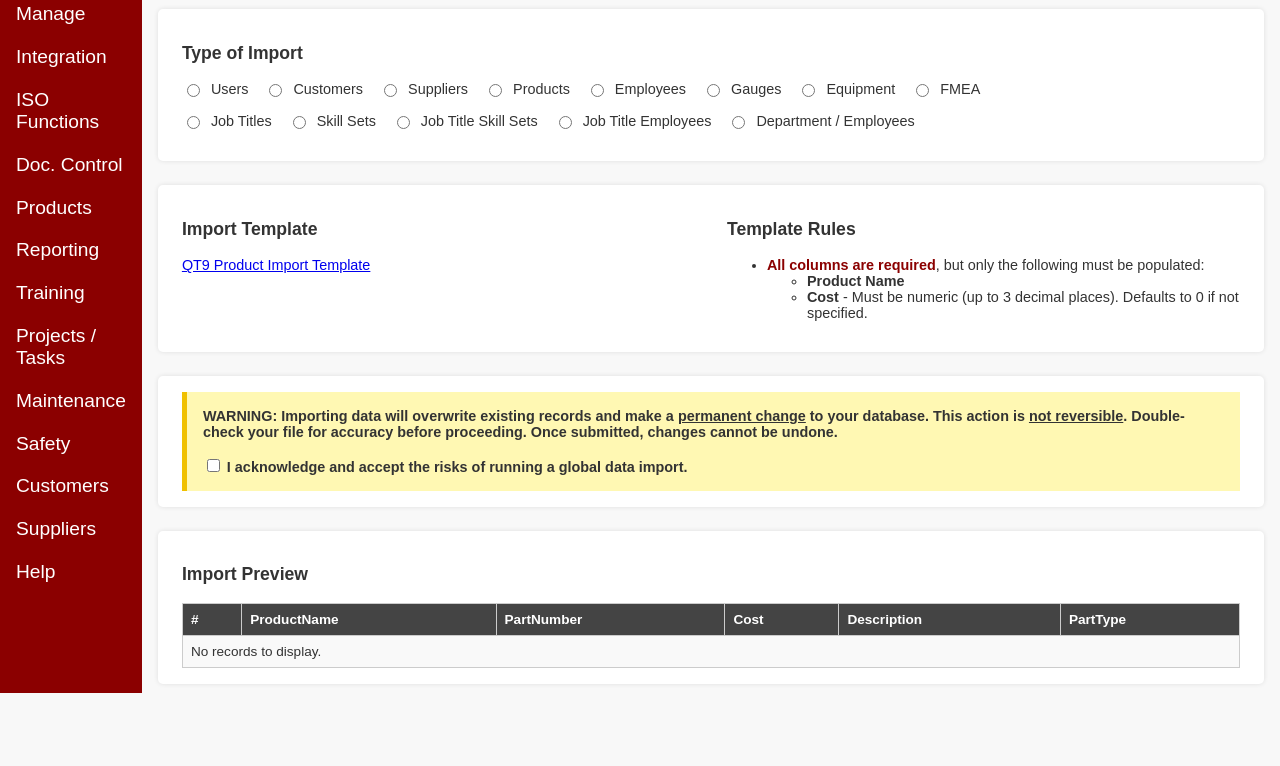
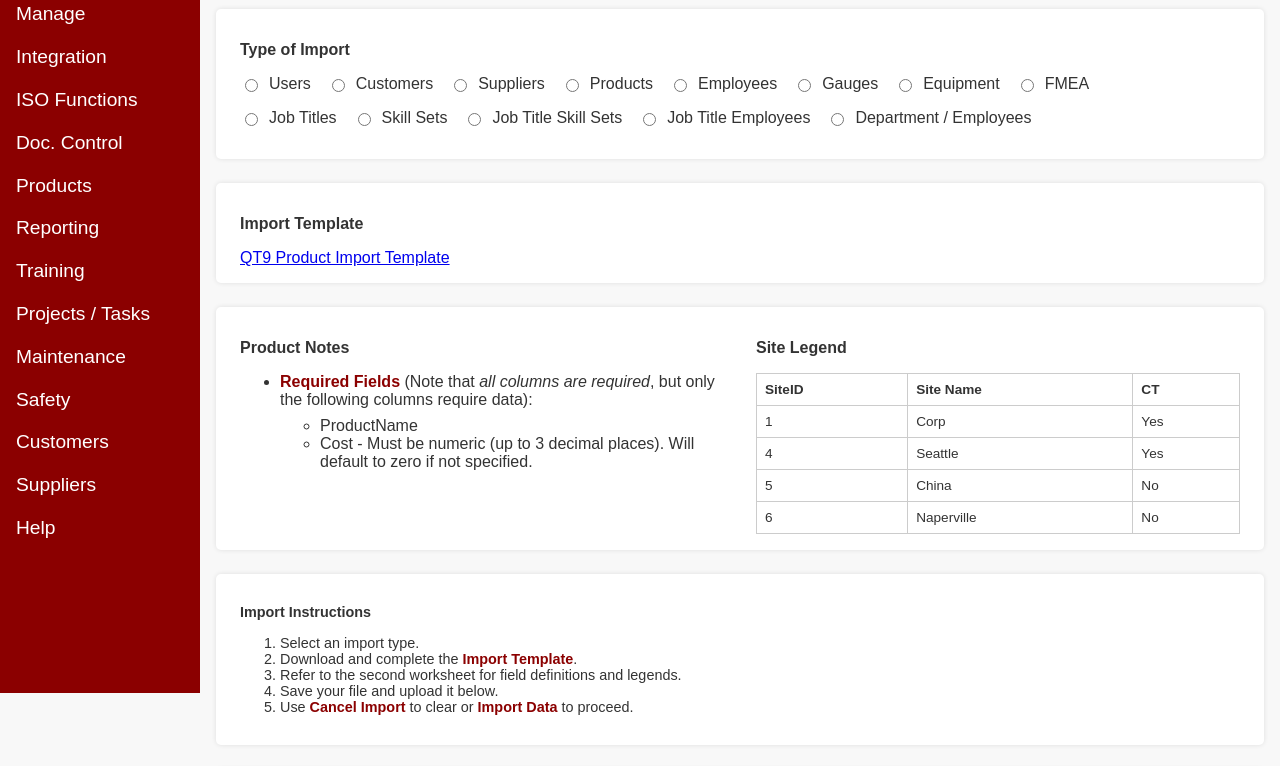
Before and after one commit to spulidoqt9/qt9-import-demo, a plain HTML site: page index.html in a window 1280 px wide. Shown: the part 107-873 px from the top of the page. Drawn offline with Linux system fonts and the light colour scheme.

Commit message:
Add files via upload

```diff
--- a/index.html
+++ b/index.html
@@ -53,10 +53,6 @@
       margin-bottom: 1.5rem;
       border-radius: 5px;
       box-shadow: 0 0 5px rgba(0,0,0,0.1);
-      font-size: 0.9rem;
-    }
-    .cheader {
-      font-size: 1.1rem;
     }
     .import-group {
       display: flex;
@@ -68,6 +64,9 @@
       display: flex;
       align-items: center;
       gap: 0.5rem;
+    }
+    .instructions {
+      font-size: 0.9rem;
     }
     .highlight {
       font-weight: bold;
@@ -82,47 +81,25 @@
     .two-col > div {
       flex: 1;
     }
-    .disclaimer-box {
-      background: #fff8b3;
-      padding: 1rem;
-      border-left: 5px solid #f0c000;
-      font-weight: bold;
+    table {
+      width: 100%;
+      border-collapse: collapse;
+      font-size: 0.85rem;
+    }
+    table, th, td {
+      border: 1px solid #ccc;
+    }
+    th, td {
+      padding: 0.5rem;
+      text-align: left;
+    }
+    ul {
+      margin-top: 0.5rem;
     }
     .upload-section input[type="file"] {
       margin-top: 0.5rem;
     }
-    .upload-section input[type="checkbox"] {
-      margin-right: 0.5rem;
-    }
-    .preview-section table {
-      width: 100%;
-      border-collapse: collapse;
-      font-size: 0.85rem;
-      margin-top: 1rem;
-    }
-    .preview-section th,
-    .preview-section td {
-      border: 1px solid #ccc;
-      padding: 0.5rem;
-      text-align: left;
-    }
-    .preview-section thead {
-      background-color: #444;
-      color: #fff;
-    }
-    .preview-section tbody td {
-      background-color: #f9f9f9;
-    }
-    #import-sections {
-      display: none;
-    }
   </style>
-  <script>
-    function toggleImportSections(checkbox) {
-      const importSections = document.getElementById('import-sections');
-      importSections.style.display = checkbox.checked ? 'flex' : 'none';
-    }
-  </script>
 </head>
 <body>
   <div class="sidebar">
@@ -149,7 +126,7 @@
     <h1>Import Data</h1>
 
     <div class="card">
-      <p class="cheader"><strong>Type of Import</strong></p>
+      <p><strong>Type of Import</strong></p>
       <div class="import-group">
         <label><input type="radio" name="importType" /> Users</label>
         <label><input type="radio" name="importType" /> Customers</label>
@@ -169,36 +146,41 @@
       </div>
     </div>
 
+    <div class="card">
+      <p><strong>Import Template</strong></p>
+      <a href="#">QT9 Product Import Template</a>
+    </div>
+
     <div class="card two-col">
       <div>
-        <p class="cheader"><strong>Import Template</strong></p>
-        <a href="#">QT9 Product Import Template</a>
-      </div>
-      <div>
-        <p class="cheader"><strong>Template Rules</strong></p>
+        <p><strong>Product Notes</strong></p>
         <ul>
-          <li><span class="highlight">All columns are required</span>, but only the following must be populated:
+          <li><span class="highlight">Required Fields</span> (Note that <em>all columns are required</em>, but only the following columns require data):
             <ul>
-              <li><strong>Product Name</strong></li>
-              <li><strong>Cost</strong> - Must be numeric (up to 3 decimal places). Defaults to 0 if not specified.</li>
+              <li>ProductName</li>
+              <li>Cost - Must be numeric (up to 3 decimal places). Will default to zero if not specified.</li>
             </ul>
           </li>
         </ul>
       </div>
-    </div>
-
-    <div class="card">
-      <div class="disclaimer-box">
-        WARNING: Importing data will overwrite existing records and make a <u>permanent change</u> to your database.
-        This action is <u>not reversible</u>. Double-check your file for accuracy before proceeding.
-        Once submitted, changes cannot be undone.<br><br>
-        <label><input type="checkbox" name="acknowledge" onchange="toggleImportSections(this)" /> I acknowledge and accept the risks of running a global data import.</label>
+      <div>
+        <p><strong>Site Legend</strong></p>
+        <table>
+          <thead>
+            <tr><th>SiteID</th><th>Site Name</th><th>CT</th></tr>
+          </thead>
+          <tbody>
+            <tr><td>1</td><td>Corp</td><td>Yes</td></tr>
+            <tr><td>4</td><td>Seattle</td><td>Yes</td></tr>
+            <tr><td>5</td><td>China</td><td>No</td></tr>
+            <tr><td>6</td><td>Naperville</td><td>No</td></tr>
+          </tbody>
+        </table>
       </div>
     </div>
 
-    <div class="card two-col" id="import-sections">
-      <div class="instructions">
-        <p class="cheader"><strong>Import Instructions</strong></p>
+ <div class="card instructions">
+  <p><strong>Import Instructions</strong></p>
   <ol>
     <li>Select an import type.</li>
     <li>Download and complete the <span class="highlight">Import Template</span>.</li>
@@ -207,32 +189,14 @@
     <li>Use <span class="highlight">Cancel Import</span> to clear or <span class="highlight">Import Data</span> to proceed.</li>
   </ol>
 </div>
-      <div class="upload-section">
-        <p class="cheader"><strong>Upload Import Data</strong></p>
+
+
+    <div class="card upload-section">
+      <p><strong>Upload Import Data</strong></p>
       <input type="file" />
       <p>File size must be 150 MB or less <span class="highlight">Excel 97-2003 .xls format only</span></p>
       <p><strong>NOTE:</strong> Worksheet name must be <strong>Sheet1</strong></p>
     </div>
   </div>
-
-    <div class="card preview-section">
-      <p class="cheader"><strong>Import Preview</strong></p>
-      <table>
-        <thead>
-          <tr>
-            <th>#</th>
-            <th>ProductName</th>
-            <th>PartNumber</th>
-            <th>Cost</th>
-            <th>Description</th>
-            <th>PartType</th>
-          </tr>
-        </thead>
-        <tbody>
-          <tr><td colspan="6">No records to display.</td></tr>
-        </tbody>
-      </table>
-    </div>
-  </div>
 </body>
 </html>
```
Lines whose indentation alone changed are shown as unchanged.
